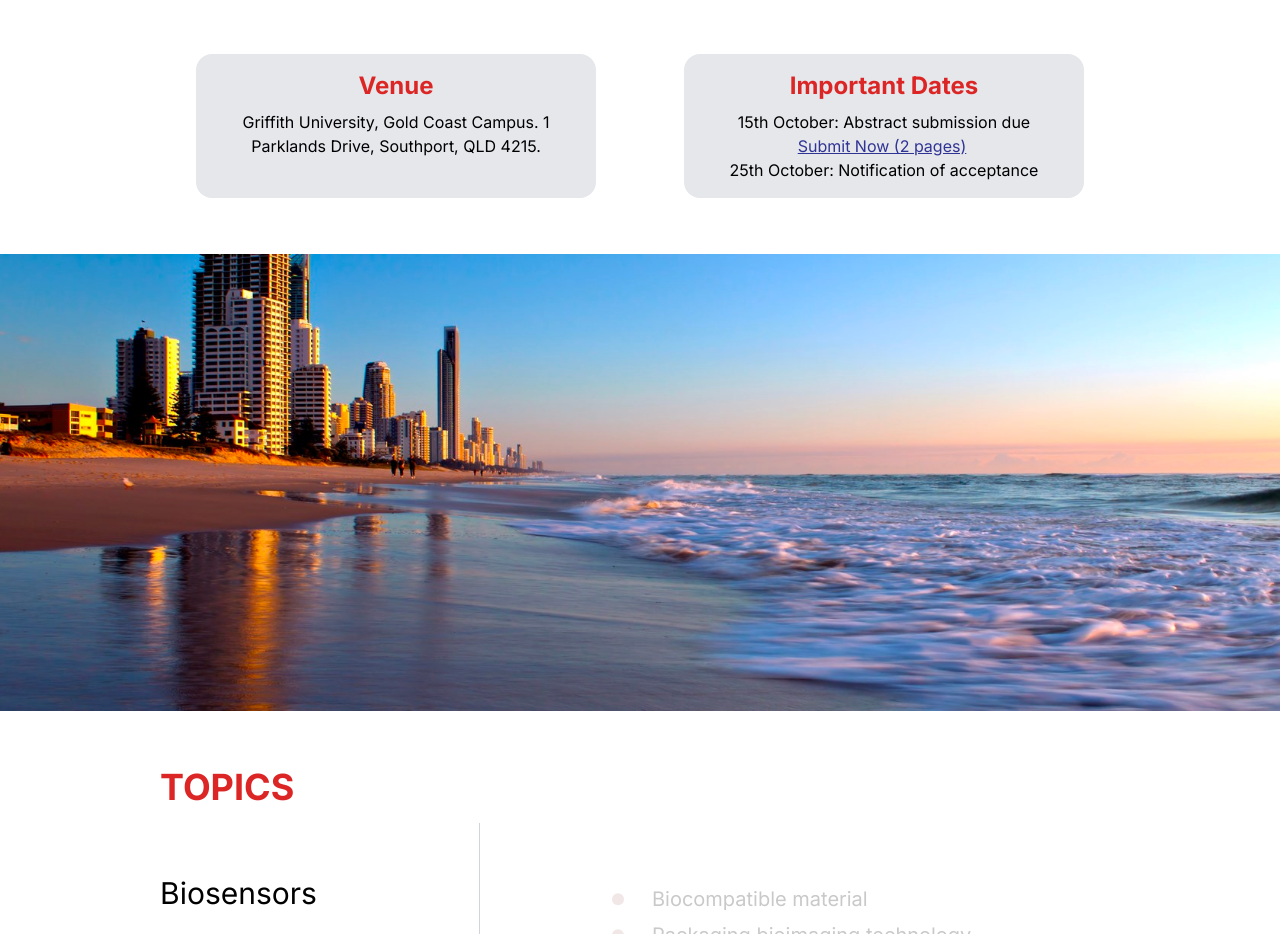
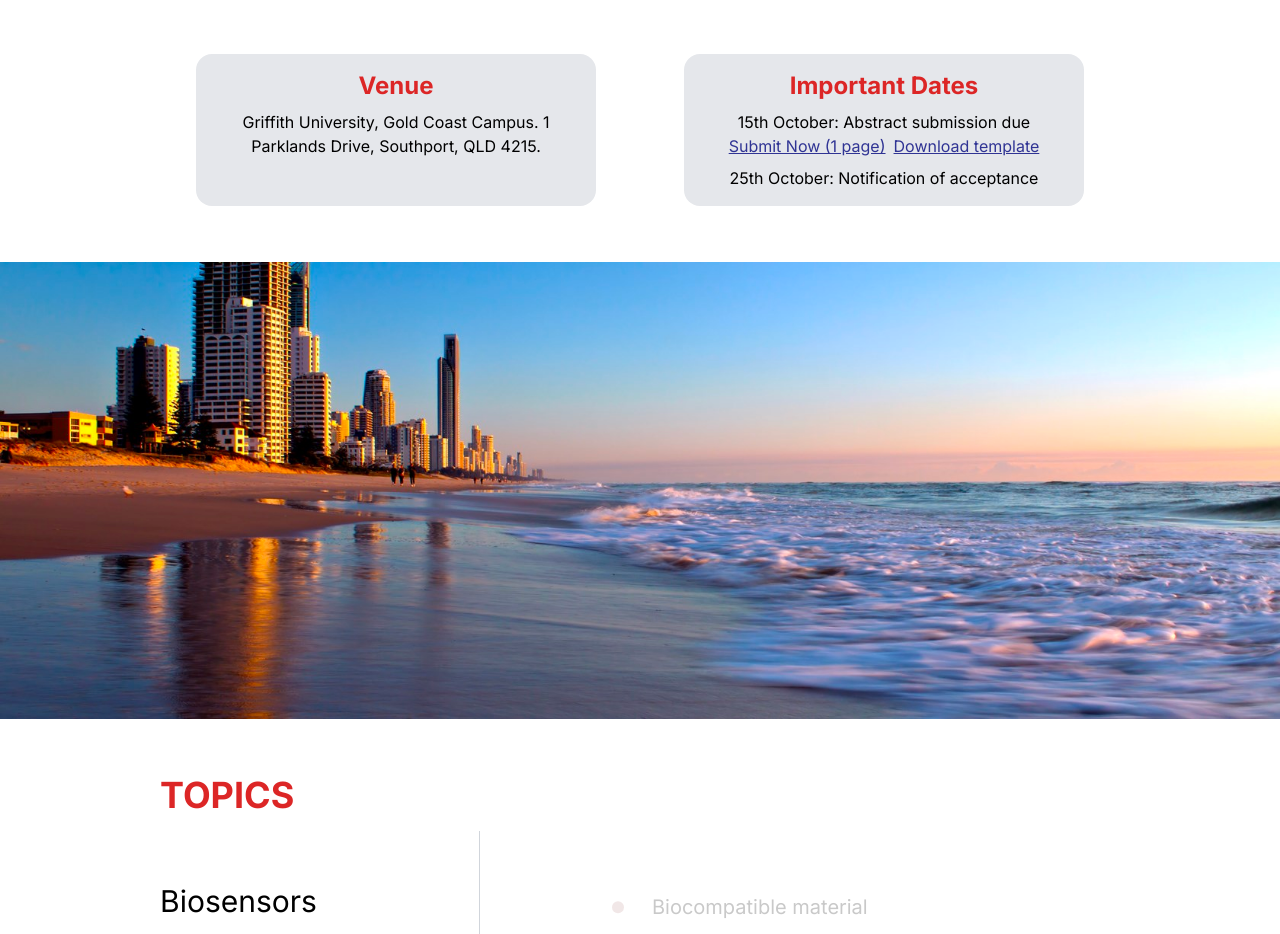
Before and after one commit to AnhisCode/bio4apps, a Next.js app: page / in a window 1280 px wide. Shown: the part 804-1738 px from the top of the page. Built offline with nearby package versions, Linux system fonts and the light colour scheme.

Commit message:
added download button

```diff
--- a/app/page.tsx
+++ b/app/page.tsx
@@ -1,3 +1,4 @@
+"use client"
 import List from '@/app/components/List';
 import CarouselComponent from '@/app/components/Carousel';
 import {BuildingOffice2Icon, EnvelopeIcon} from '@heroicons/react/20/solid';
@@ -5,6 +6,8 @@ import Image from 'next/image';
 import React from "react";
 import {Organisers} from "@/app/components/organisers";
 import Link from "next/link";
+
+
 
 const data: {
     title: string;
@@ -50,7 +53,18 @@ const data: {
         ],
     },
 ];
+
+
+
 export default function Home() {
+
+    const handleDownload = () => {
+        const downloadLink = document.createElement('a');
+        downloadLink.href = '/Bio4Apps2023Abstract_template.docx'; // Path to the .docx file in the public folder
+        downloadLink.download = 'Bio4Apps2023Abstract_template.docx'; // Name for the downloaded file
+        downloadLink.click();
+    };
+
     return (
         <main className="bg-white">
             {/*Header*/}
@@ -111,13 +125,16 @@ export default function Home() {
                             <p>
                                 15th October: Abstract submission due
                             </p>
-                            <div>
+                            <div className={"xl:flex mb-2 justify-center"}>
                                 <Link href={"https://submit.jotform.com/232381366009050"}
-                                            className={"underline text-blue mr-1"}
+                                            className={"underline text-blue mr-2"}
                                             target="_blank"
                             >
-                                Submit Now (2 pages)
+                                Submit Now (1 page)
                             </Link>
+                                <button onClick={handleDownload} className={"text-blue underline"}>
+                                    Download template
+                                </button>
                             </div>
                             <p>
                                 25th October: Notification of acceptance
```
Also changed, not shown: 1 other file (tests, documents, lock files or other folders).
